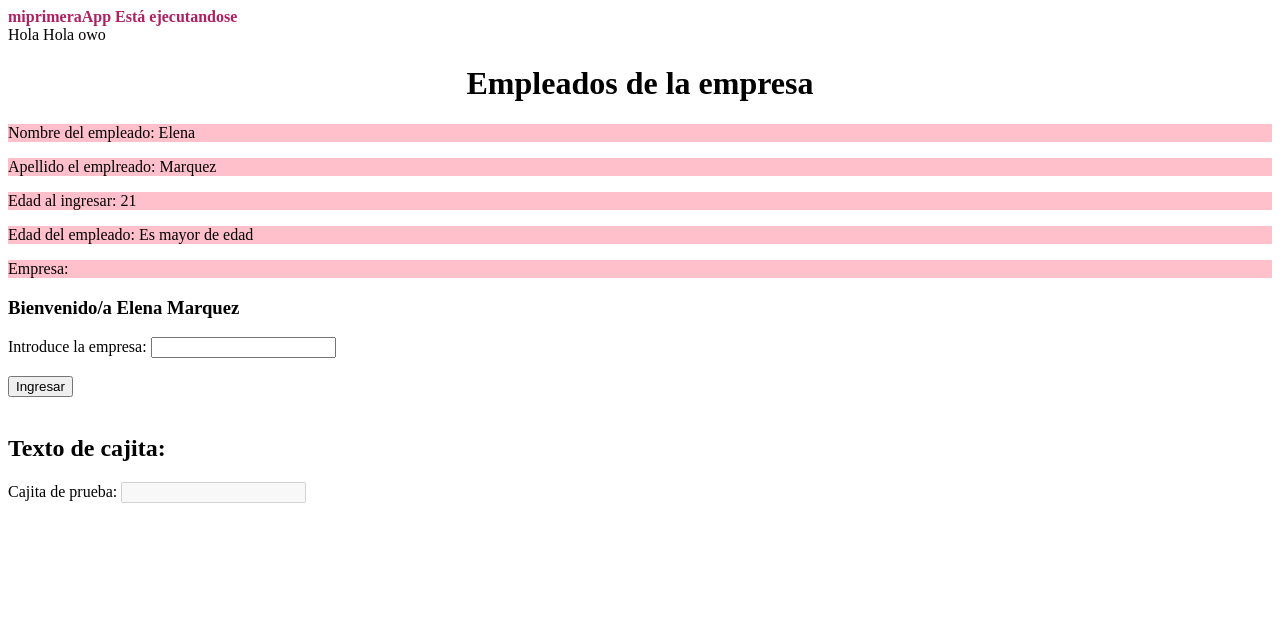
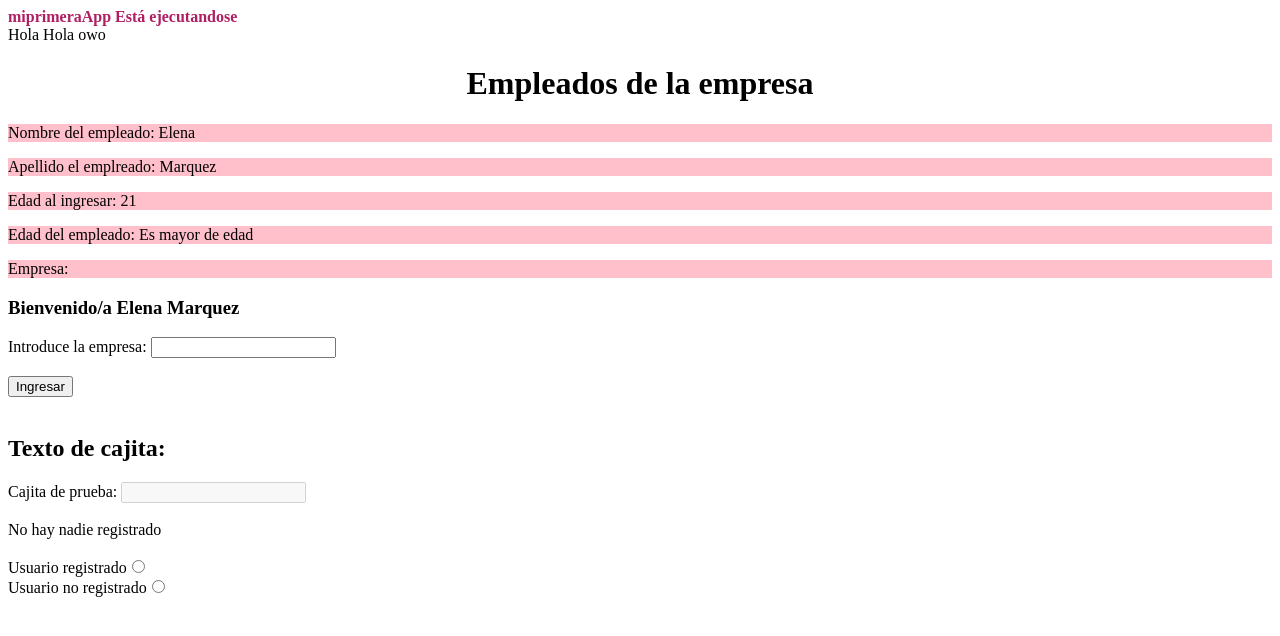
Before and after one commit to Eleneko/Angular-primera-app, an Angular app: page / in a window 1280 px wide. Shown: the top 636 px of the page. Built offline with nearby package versions, Linux system fonts and the light colour scheme.

Commit message:
Event Binding en checkbox

```diff
--- a/src/app/empleado/empleado.component.html
+++ b/src/app/empleado/empleado.component.html
@@ -17,3 +17,9 @@ Introduce la empresa: <input #empresa type="text">
 Cajita de prueba: <input #prueba type="text" (keyup)="0" [disabled]="habilitarCaja">
 <br>
 <br>
+{{textoRegistro}}
+<br>
+<br>
+Usuario registrado<input type="radio" name="nRegistro" value="si" id="registro" [checked]="registro" (click)="setUsuarioRegistrado($event)"><br>
+Usuario no registrado<input type="radio" name="nRegistro" value="no" (click)="setUsuarioRegistrado($event)"><br>
+{{getRegistroUsuario()}}
--- a/src/app/empleado/empleado.component.ts
+++ b/src/app/empleado/empleado.component.ts
@@ -23,14 +23,29 @@ export class EmpleadoComponent{
   edad = 32;
   // empresa="Empresa gatuna";
   //metodo para acceder a la propiedad privada
+  textoRegistro = "No hay nadie registrado";
+  registro = false;
+  habilitarCaja = true;
+
   getEdadIngreso(){
     return this.edadIngreso;
   }
 
-  habilitarCaja = true;
+  getRegistroUsuario(){
+    this.registro=false;
+  }
+
+  setUsuarioRegistrado(event:Event){
+    // alert("Hipoteticamente te has registrado");
+    // this.textoRegistro="El usuario se acaba de registrar";
+    if((<HTMLInputElement>event.target).value =="si"){
+      this.textoRegistro="El usuario se acaba de registrar";
+    }else{
+      this.textoRegistro="No hay usuario registrado";
+    }
+  }
 
   ingresoEmpresa(value:String){
-
   }
 
 }
```
